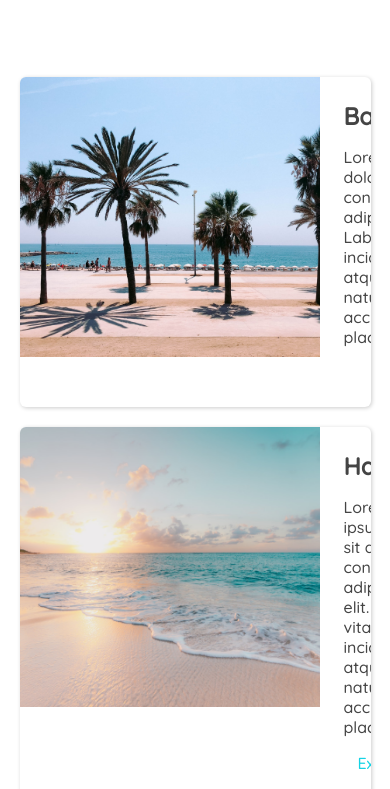
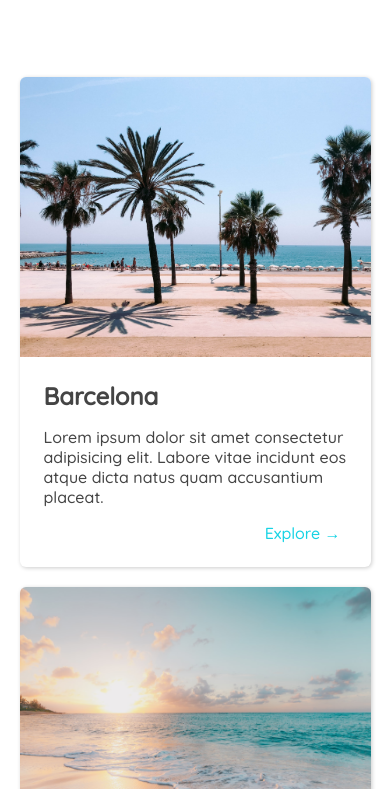
Before and after one commit to flavia3107/web-development-basics-layout, a plain HTML site: page places.html in a window 390 px wide. Shown: the part 55-844 px from the top of the page. Drawn offline with Linux system fonts and the light colour scheme.

Commit message:
Responsivity

```diff
--- a/places.css
+++ b/places.css
@@ -77,3 +77,19 @@ main li img {
     max-width: 90%;
   }
 }
+
+@media (max-width: 580px) {
+  main ul {
+    display: flex;
+    flex-direction: column;
+    max-width: 90%;
+  }
+
+  main li {
+    flex-direction: column;
+  }
+
+  main li img {
+    width: 100%;
+  }
+}
```
